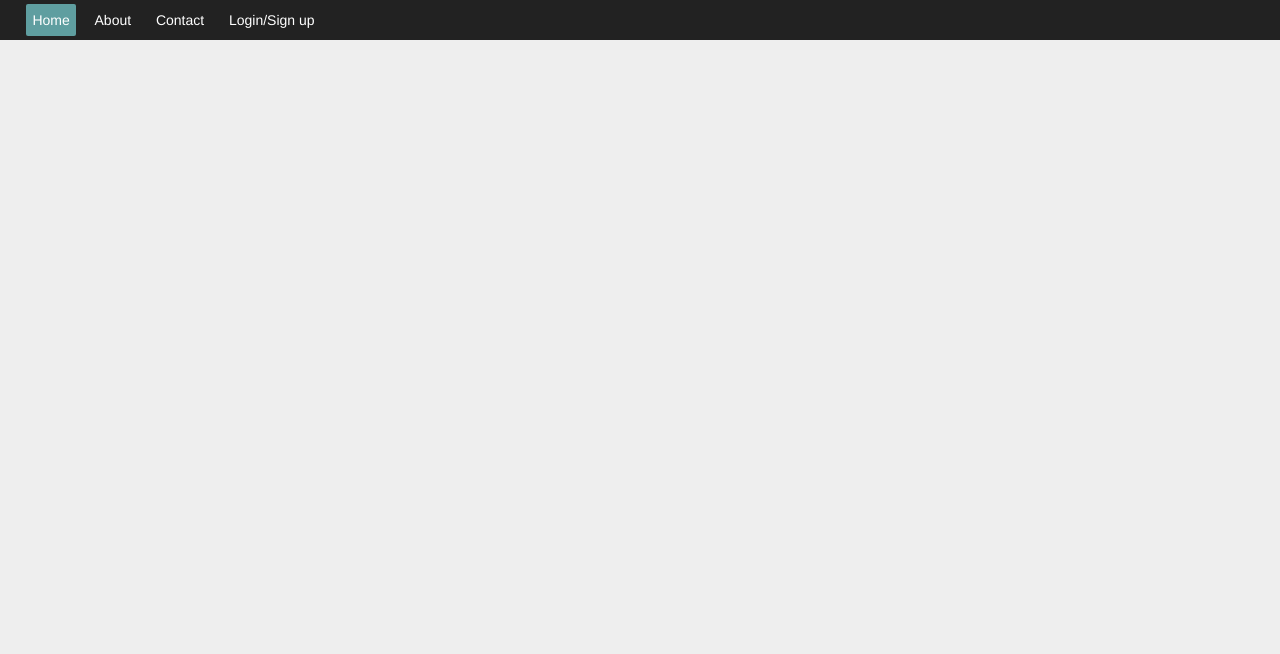
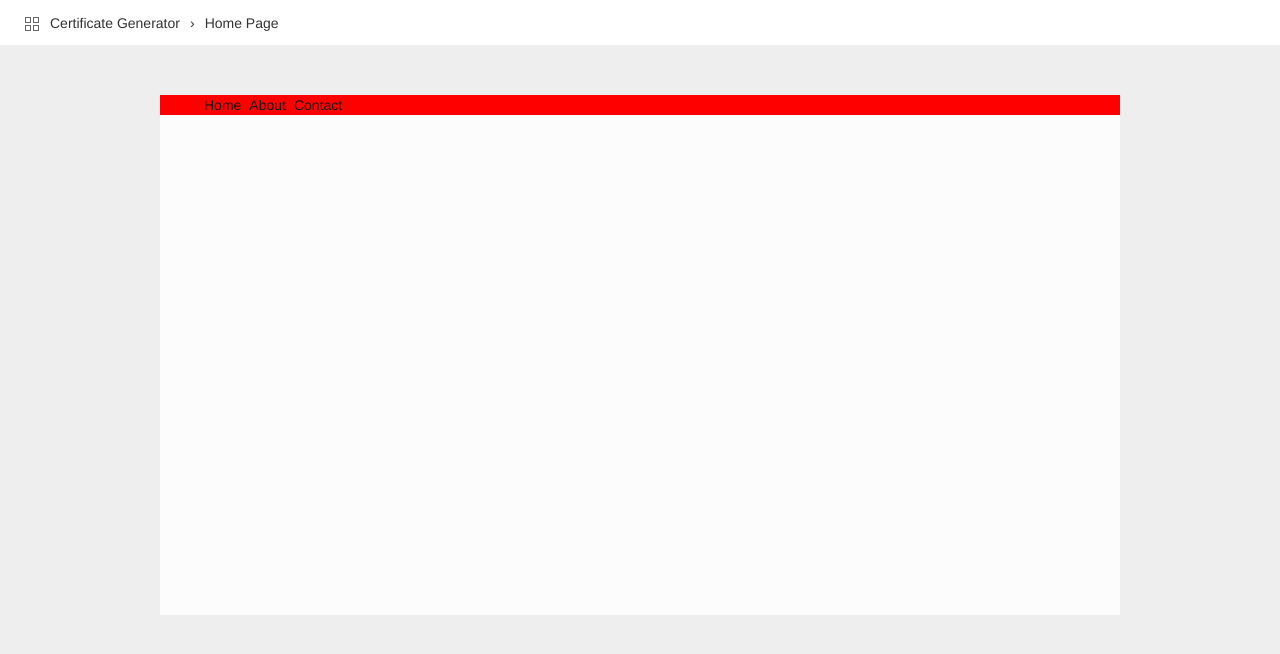
Before and after one commit to OkorieIfeanyichukwu/certificate-generator, a plain HTML site: page index.html in a window 1280 px wide. Drawn offline with Linux system fonts and the light colour scheme; files whose address does not match are found by name.

Commit message:
creating navbar

```diff
--- a/css/style.css
+++ b/css/style.css
@@ -2,15 +2,14 @@ body{
     background:#eee;
 }
 
-nav{
+#first{
     position: relative;
-    background:#222;
-    height:40px;
-    z-index:900;
+    background:#fff;
+    height:45px;
     display: flex;
     align-items: center;
 }
-nav ul{
+#first ul{
     position: relative;
     left:-20px;
     margin-top:auto;
@@ -18,22 +17,60 @@ nav ul{
     display: flex;
     list-style: none;
 }
-nav ul li{
-    border-radius:2px;
-    padding:6px;
-    width:auto;
-    margin:0 0.5vw 0 0.5vw;
+#first ul li{
+    margin-right: 5px;
+    margin-left: 5px;
+}
+
+.grid {
+	position:relative;
+	cursor:pointer;
+	top:4px;
+	width:15px;
+	height:15px;
+}
+.grid span{
+	position:absolute;
+	width:6px;
+	height:6px;
+	background:white;
+	border: 0.5px solid black;
+	opacity:0.6;
 
 }
-nav ul li a{
-    color:#fff;
+.grid span:nth-child(2){
+	top:8px;
+}
+.grid span:nth-child(3){
+	left:8px;
+}
+.grid span:nth-child(4){
+	top:8px;
+	left:8px;
+}
 
+section{
+    position: relative;
+    background:rgb(252, 252, 253);
+    width:75vw;
+    margin-top:50px;
+    margin-left:auto;
+    margin-right:auto;
+    height:65vh;
 }
-nav ul li a:hover{
-    color: #777;
+
+#content  {
+    background: red;
+    position: relative;;
+    list-style: none;
+    display:flex;
+    align-items: center;
+}
+
+#content a{
+    color:#111;
     text-decoration: none;
+    right:0;
+    margin-left: 4px;
+    margin-right: 4px;
 }
-nav ul .active{
-    background: cadetblue;
-
-}
--- a/index.html
+++ b/index.html
@@ -11,22 +11,36 @@
         <link rel="stylesheet" href="css\style.css">
     </head>
     <body>
-        <nav>
+        <nav id="first">
             <ul>
-                <li class="active"><a href="index.html">Home</a></li>
-                <li><a href="#">About</a></li>
-                <li><a href="#">Contact</a></li>
-                <li><a href="loggedin.html">Login/Sign up</a></li>
+                <li><div class="icon">
+                        <div class="grid">
+                            <span></span>
+                            <span></span>
+                            <span></span>
+                            <span></span>
+                        </div>
+                    </div>
+                </li>
+                <li>Certificate Generator</li>
+                <li>&#8250;</li>
+                <li>Home Page</li>
             </ul>
         </nav>
+
         <main>
-            <section id="sec1">
+            <section>
+                    <!--<ul>
+                        <img src="p.png">
+                    </ul>-->
+                    <ul id="content">
+                            <a href="index.html">Home</a>
+                            <a href="#">About</a>
+                            <a href="#">Contact</a>
 
+                    </ul>
             </section>
-            <br>
-            <section id="sec2">
 
-            </section>
         </main>
         <footer>
 
```
Also changed, not shown: about.html (renamed from login.html), contact.html (renamed from loggedin.html).
